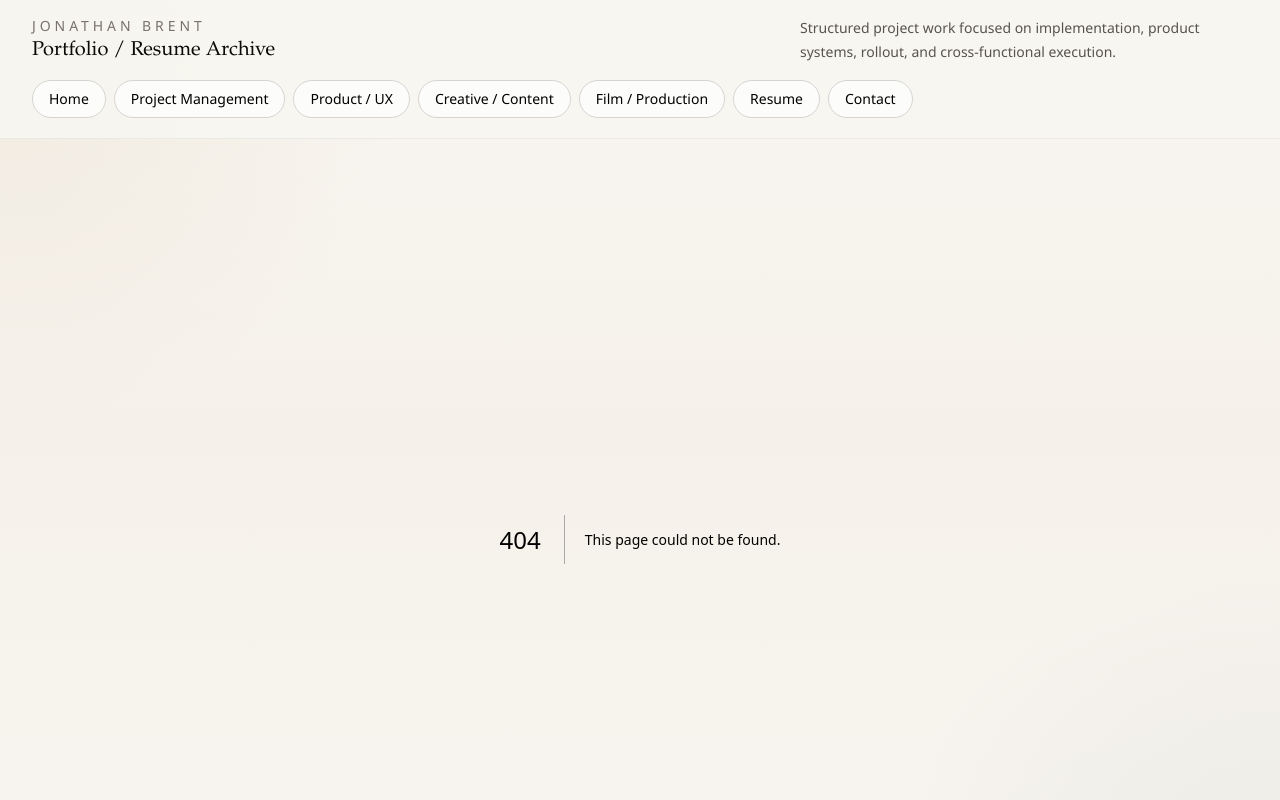
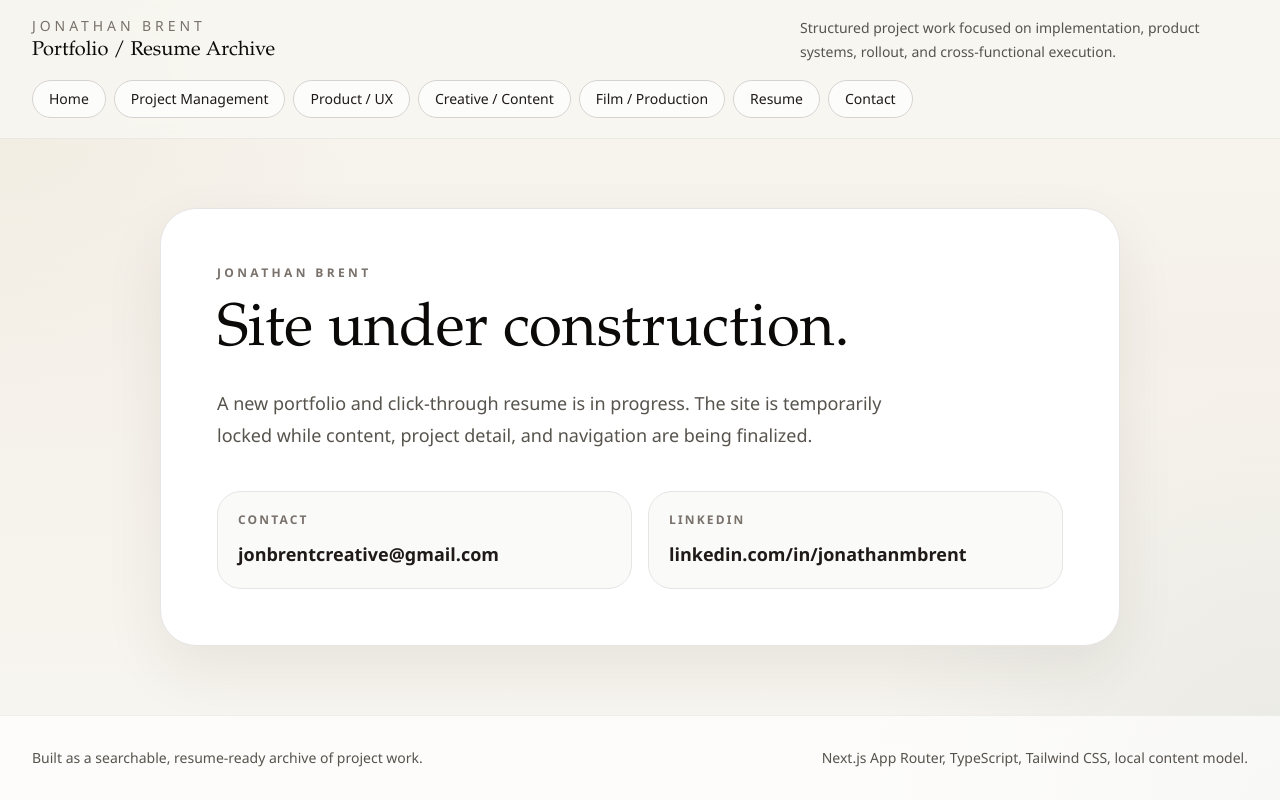
Before and after one commit to jmbrent/Personal-Website, a Next.js app: page /under-construction in a window 1280 px wide. Before the commit this address had no page. Shown: the top 800 px of the page. Built offline with nearby package versions, Linux system fonts and the light colour scheme.

Commit message:
Add under construction hold page

```diff
--- /dev/null
+++ b/src/app/under-construction/page.tsx
@@ -0,0 +1,53 @@
+import type { Metadata } from "next";
+
+export const metadata: Metadata = {
+  title: "Under Construction",
+  description:
+    "Jonathan Brent's portfolio is temporarily locked while the new site is being prepared.",
+};
+
+export default function UnderConstructionPage() {
+  return (
+    <main className="mx-auto flex w-full max-w-5xl flex-1 items-center px-5 py-16 lg:px-8">
+      <section className="w-full rounded-[2.25rem] border border-stone-200 bg-white p-8 shadow-[0_24px_60px_rgba(53,42,31,0.08)] sm:p-10 lg:p-14">
+        <p className="text-xs font-semibold uppercase tracking-[0.28em] text-stone-500">
+          Jonathan Brent
+        </p>
+        <h1 className="mt-5 max-w-3xl font-[family-name:var(--font-display)] text-5xl leading-[1.02] text-stone-950 sm:text-6xl">
+          Site under construction.
+        </h1>
+        <p className="mt-6 max-w-2xl text-lg leading-8 text-stone-600">
+          A new portfolio and click-through resume is in progress. The site is
+          temporarily locked while content, project detail, and navigation are
+          being finalized.
+        </p>
+        <div className="mt-10 grid gap-4 sm:grid-cols-2">
+          <div className="rounded-[1.5rem] border border-stone-200 bg-stone-50 p-5">
+            <p className="text-xs font-semibold uppercase tracking-[0.18em] text-stone-500">
+              Contact
+            </p>
+            <a
+              href="mailto:jonbrentcreative@gmail.com"
+              className="mt-3 block text-lg font-semibold text-stone-950"
+            >
+              jonbrentcreative@gmail.com
+            </a>
+          </div>
+          <div className="rounded-[1.5rem] border border-stone-200 bg-stone-50 p-5">
+            <p className="text-xs font-semibold uppercase tracking-[0.18em] text-stone-500">
+              LinkedIn
+            </p>
+            <a
+              href="https://www.linkedin.com/in/jonathanmbrent/"
+              target="_blank"
+              rel="noreferrer"
+              className="mt-3 block text-lg font-semibold text-stone-950"
+            >
+              linkedin.com/in/jonathanmbrent
+            </a>
+          </div>
+        </div>
+      </section>
+    </main>
+  );
+}
--- /dev/null
+++ b/src/proxy.ts
@@ -0,0 +1,22 @@
+import { NextRequest, NextResponse } from "next/server";
+
+const HOLD_PAGE_PATH = "/under-construction";
+
+export function proxy(request: NextRequest) {
+  const { pathname } = request.nextUrl;
+
+  if (pathname === HOLD_PAGE_PATH) {
+    return NextResponse.next();
+  }
+
+  const rewriteUrl = request.nextUrl.clone();
+  rewriteUrl.pathname = HOLD_PAGE_PATH;
+
+  return NextResponse.rewrite(rewriteUrl);
+}
+
+export const config = {
+  matcher: [
+    "/((?!_next/static|_next/image|favicon.ico|sitemap.xml|robots.txt).*)",
+  ],
+};
```
